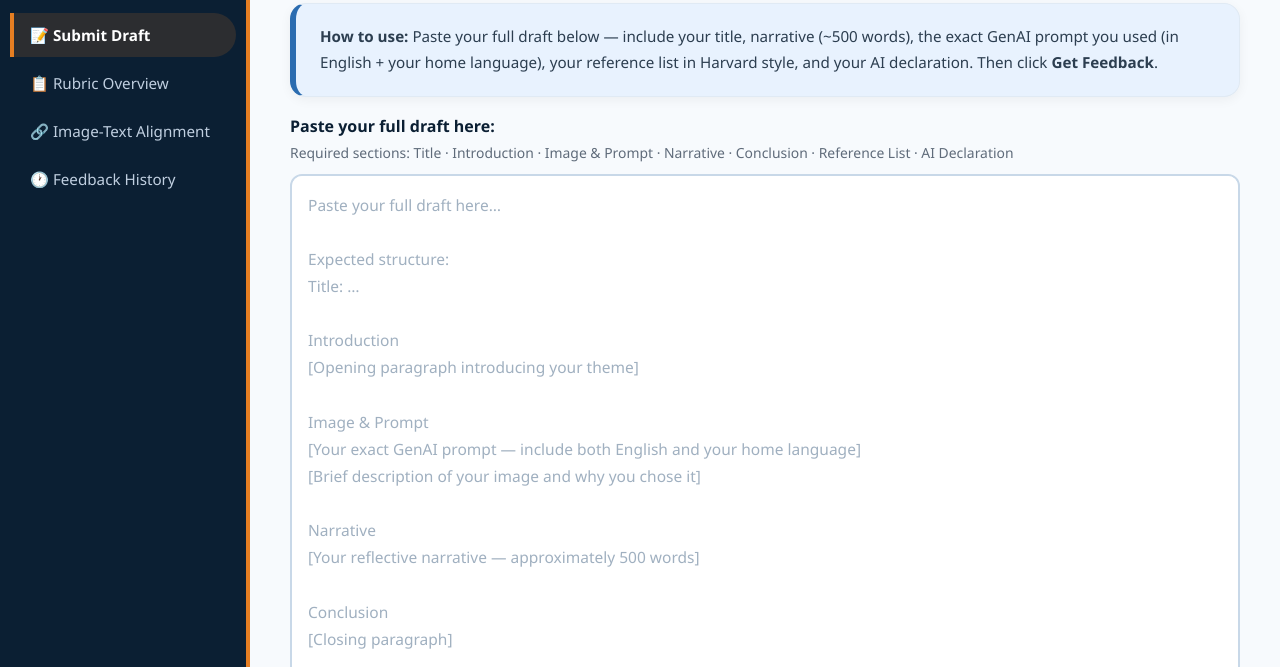
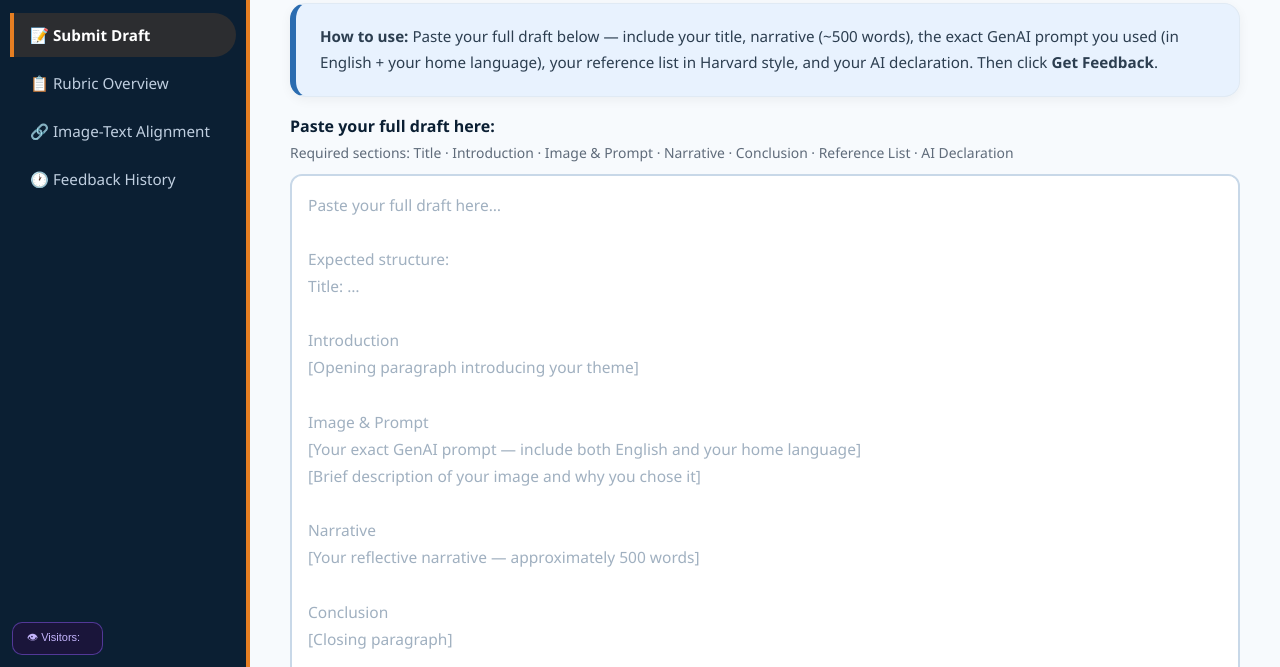
Before and after one commit to oeybers-cpu/narrative-tool, a plain HTML site: page index.html in a window 1280 px wide. Shown: the part 133-800 px from the top of the page. Drawn offline with nearby package versions, Linux system fonts and the light colour scheme.

Commit message:
Fix counter visibility - add pill background and label

```diff
--- a/index.html
+++ b/index.html
@@ -1030,7 +1030,7 @@ function esc(s) {
 </script>
 
 <!-- Visitor Counter -->
-<div style="position:fixed; bottom:12px; left:0; width:250px; text-align:center; z-index:999; opacity:0.7;">
+<div style="position:fixed; bottom:12px; left:12px; z-index:9999; background:rgba(30,20,60,0.85); border:1px solid rgba(139,92,246,0.5); border-radius:10px; padding:6px 14px; display:flex; align-items:center; gap:8px;"><span style="color:#c4b5fd; font-size:11px; font-family:sans-serif; white-space:nowrap;">👁 Visitors:</span>
   <div id="sfcrhhsupxawew3a39nfy89yhtdj1y4kyjl"></div>
   <script type="text/javascript" src="https://counter1.optistats.ovh/private/counter.js?c=rhhsupxawew3a39nfy89yhtdj1y4kyjl&down=async" async><\/script>
   <noscript><a href="https://www.freecounterstat.com" title="hit counter"><img src="https://counter1.optistats.ovh/private/freecounterstat.php?c=rhhsupxawew3a39nfy89yhtdj1y4kyjl" border="0" title="hit counter" alt="hit counter"></a></noscript>
```
